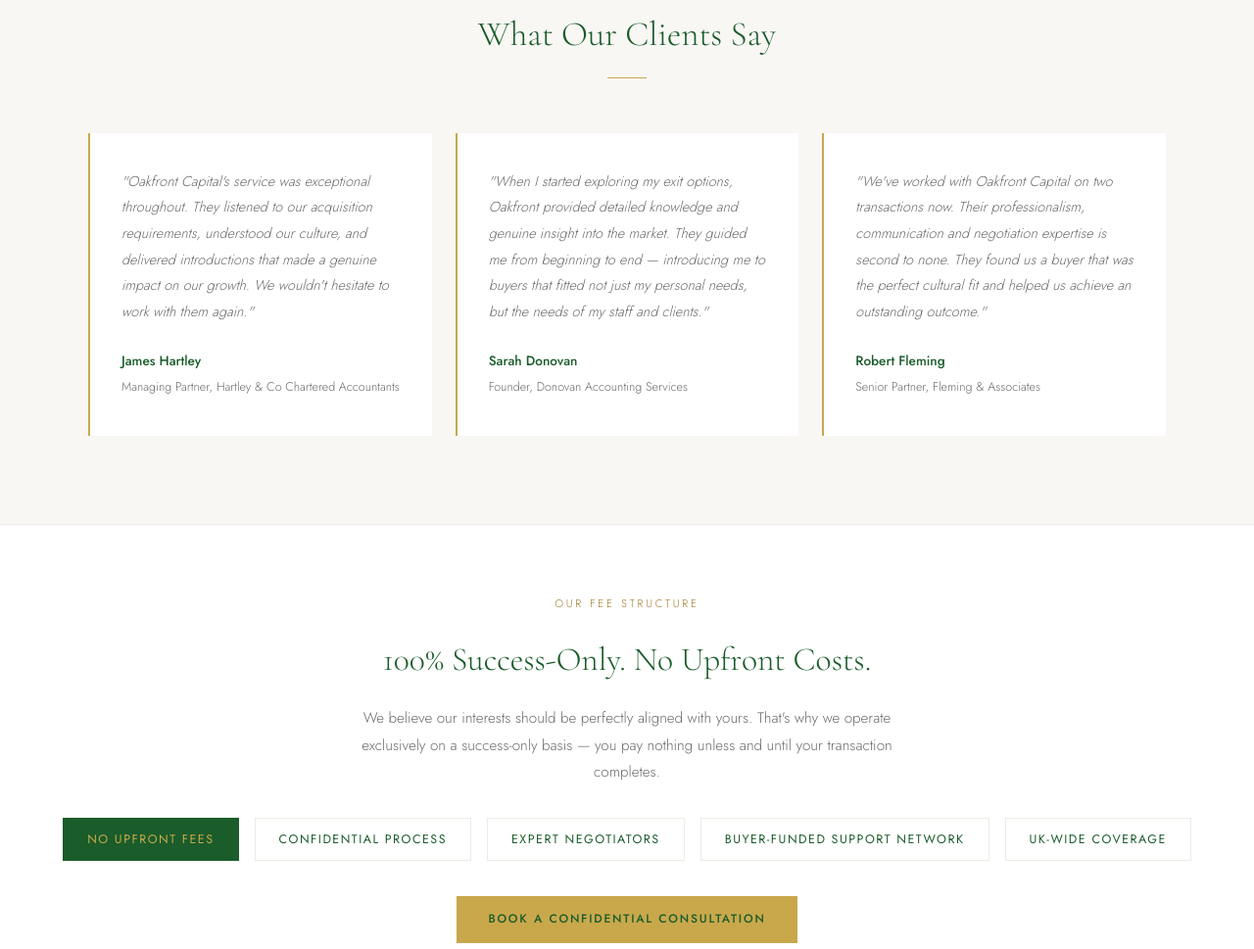
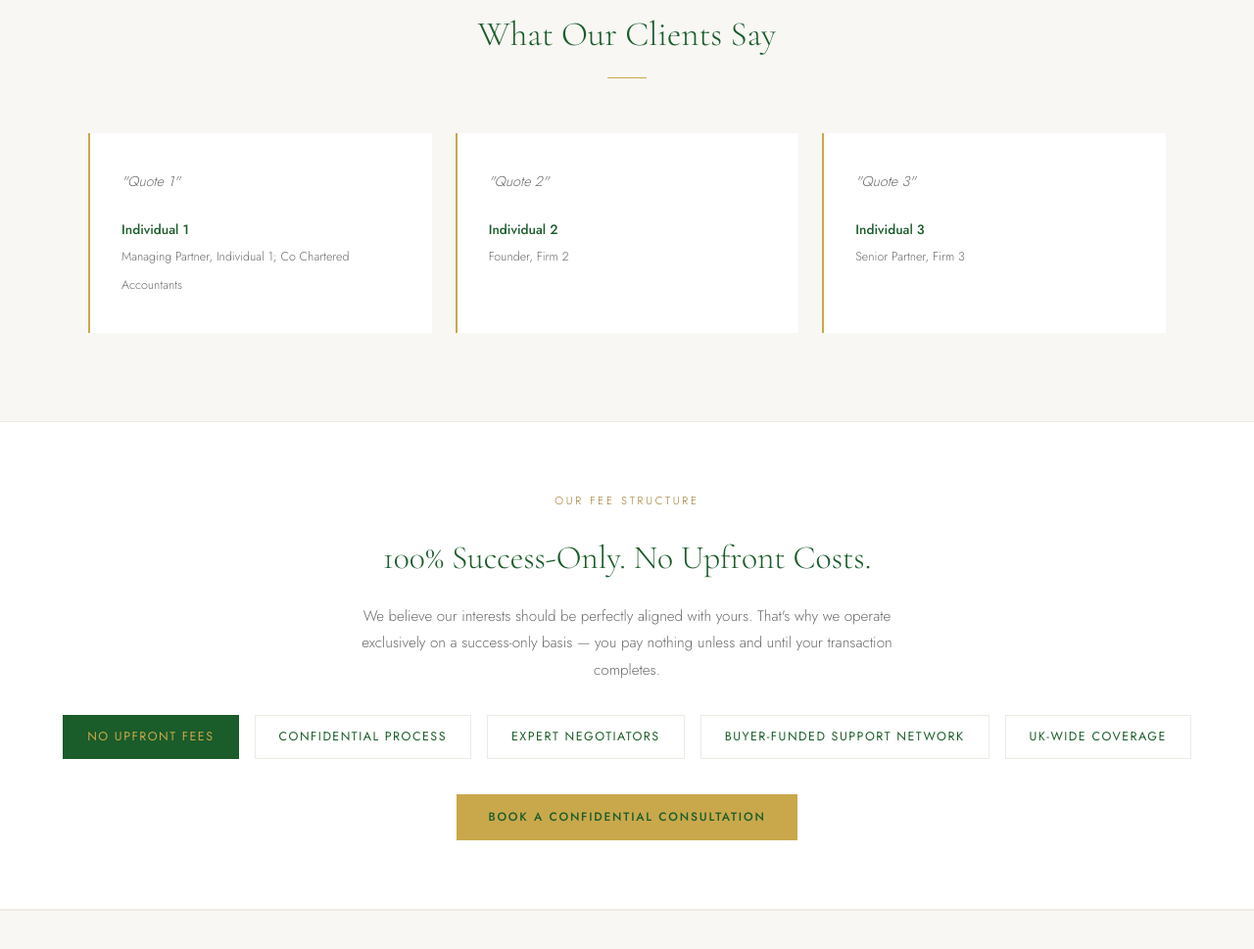
Before and after one commit to Oakfrontcapital/my-website, a plain HTML site: page index.html in a window 1280 px wide. Shown: the part 4306-5275 px from the top of the page at 98% size. Drawn offline with nearby package versions, Linux system fonts and the light colour scheme.

Commit message:
Update index.html

```diff
--- a/index.html
+++ b/index.html
@@ -528,24 +528,24 @@
     </div>
     <div class="testi-grid">
       <div class="testi-card">
-        <p>"Oakfront Capital's service was exceptional throughout. They listened to our acquisition requirements, understood our culture, and delivered introductions that made a genuine impact on our growth. We wouldn't hesitate to work with them again."</p>
+        <p>"Quote 1"</p>
         <div class="testi-author">
-          <strong>James Hartley</strong>
-          <span>Managing Partner, Hartley &amp; Co Chartered Accountants</span>
+          <strong>Individual 1</strong>
+          <span>Managing Partner, Individual 1; Co Chartered Accountants</span>
         </div>
       </div>
       <div class="testi-card">
-        <p>"When I started exploring my exit options, Oakfront provided detailed knowledge and genuine insight into the market. They guided me from beginning to end — introducing me to buyers that fitted not just my personal needs, but the needs of my staff and clients."</p>
+        <p>"Quote 2"</p>
         <div class="testi-author">
-          <strong>Sarah Donovan</strong>
-          <span>Founder, Donovan Accounting Services</span>
+          <strong>Individual 2</strong>
+          <span>Founder, Firm 2</span>
         </div>
       </div>
       <div class="testi-card">
-        <p>"We've worked with Oakfront Capital on two transactions now. Their professionalism, communication and negotiation expertise is second to none. They found us a buyer that was the perfect cultural fit and helped us achieve an outstanding outcome."</p>
+        <p>"Quote 3"</p>
         <div class="testi-author">
-          <strong>Robert Fleming</strong>
-          <span>Senior Partner, Fleming &amp; Associates</span>
+          <strong>Individual 3</strong>
+          <span>Senior Partner, Firm 3</span>
         </div>
       </div>
     </div>
```
